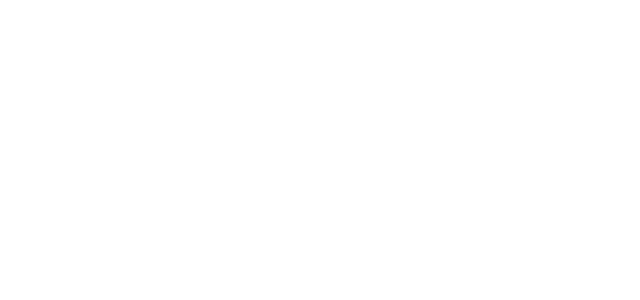
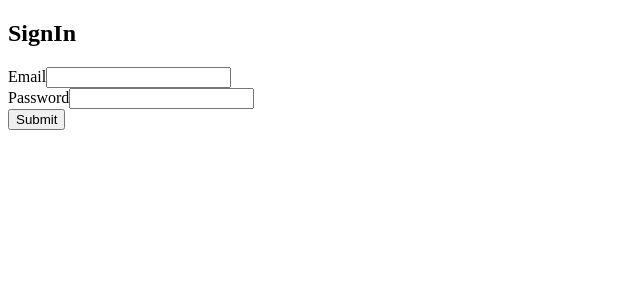
Before and after one commit to claudiovirgens/mysocialnetwork, a React (Create React App) app: page /signin in a window 1280 px wide. Shown: the top 300 px of the page, without its empty margins (0-640 px from the left). Built offline with nearby package versions, Linux system fonts and the light colour scheme.

Commit message:
Implementing user signin

```diff
--- a/src/MainRouter.js
+++ b/src/MainRouter.js
@@ -2,12 +2,14 @@
 import { Route, Switch } from 'react-router-dom';
 import Home from './core/Home';
 import Signup from './user/Signup';
+import Signin from './user/Signin';
 
 const MainRouter = () => (
     <div>
         <Switch>
             <Route exact path="/" component={Home}></Route>
             <Route exact path="/signup" component={Signup}></Route>
+            <Route exact path="/signin" component={Signin}></Route>
         </Switch>
     </div>
 )
--- /dev/null
+++ b/src/user/Signin.js
@@ -0,0 +1,102 @@
+import React, { Component } from 'react';
+
+class Signin extends Component {
+
+    constructor() {
+        super()
+        this.state = {
+            email: "",
+            password: "",
+            error: "",
+            redirectToReferer: false
+        }
+    }
+
+    handleChange = (name) => (event) => {
+        this.setState({ error: "" })
+        this.setState({ [name]: event.target.value });
+    }
+
+    authenticate(jwt, next) {
+        if (typeof window !== "undefined") {
+            localStorage.setItem("jwt", JSON.stringify(jwt));
+            next()
+        }
+    }
+
+    clickSubmit = event => {
+        event.preventDefault();
+        const { email, password } = this.state;
+        const user = {
+            email,
+            password
+        };
+        //console.log(user);
+        this.signin(user)
+            .then(data => {
+                if (data.error) this.setState({ error: data.error })
+                else {
+                    //authenticate user and redirect
+                    this.authenticate(data, () => {
+                        this.setState({ redirectToReferer: true })
+                    });
+                }
+            })
+
+    };
+
+    signin = user => {
+
+        return fetch("http://localhost:8094/signin", {
+            method: "POST",
+            headers: {
+                Accept: "application/json",
+                "Content-type": "application/json"
+            },
+            body: JSON.stringify(user)
+        }).then(response => {
+            return response.json()
+        })
+            .catch(err => console.log(err));
+    };
+
+    singInForm = (email, password) => (
+        <form>
+
+            <div className="form-group">
+                <label className="text-muted">Email</label>
+                <input onChange={this.handleChange("email")} type="email" className="form-control"
+                    value={email} />
+            </div>
+            <div className="form-group">
+                <label className="text-muted">Password</label>
+                <input onChange={this.handleChange("password")} type="password" className="form-control"
+                    value={password} />
+            </div>
+            <button onClick={this.clickSubmit} className="btn btn-raised btn-primary">Submit</button>
+
+        </form>
+    )
+
+
+    render() {
+        const { email, password, error } = this.state;
+        return (
+            <div className="container">
+                <h2 className="mt-5 mb-5">SignIn</h2>
+
+                <div className="alert alert-danger" style={{
+                    display: error ? "" : "none"
+                }}>
+                    {error}
+                </div>
+                {this.singInForm(email, password)}
+
+            </div>
+
+        );
+    }
+
+}
+
+export default Signin;
```
